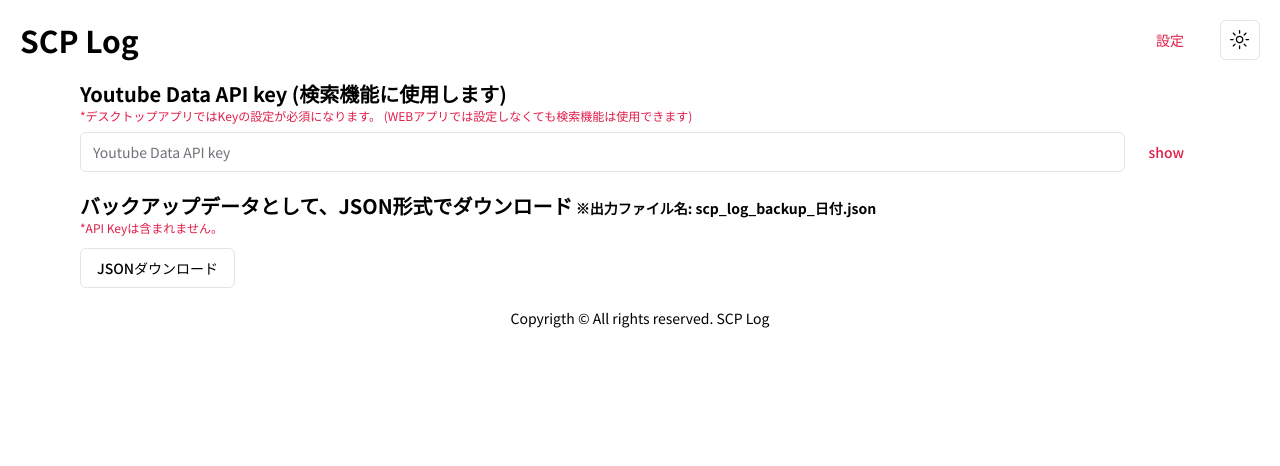
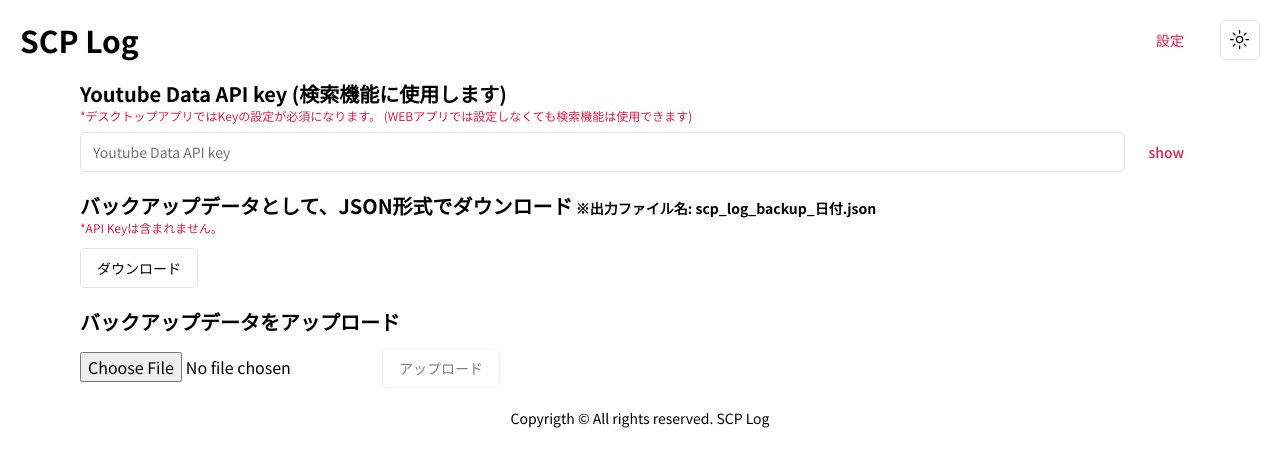
Before and after one commit to yoshi-non/scp-log, a Next.js app: page /setting in a window 1280 px wide. Shown: the top 466 px of the page. Built offline with nearby package versions, Linux system fonts and the light colour scheme; no server answers.

Commit message:
バックアップデータをアップロード(全上書き処理)

```diff
--- a/src/components/features/DownloadAndUploadLocalStorage/index.tsx
+++ b/src/components/features/DownloadAndUploadLocalStorage/index.tsx
@@ -2,11 +2,17 @@ import { Button } from '@/components/ui/button';
 import { localStorageKey } from '@/constants/localStorageKey';
 import { LocalStorageObjects } from '@/types/localstrageObjects';
 import { localStorageDownload } from '@/components/features/DownloadAndUploadLocalStorage/logics/localStorageDownload';
-import { getFromLocalStorage } from '@/utils/storage';
+import {
+  getFromLocalStorage,
+  saveToLocalStorage,
+} from '@/utils/storage';
 import { useEffect, useState } from 'react';
+import { toast } from 'sonner';
 
 const DownloadAndUploadLocalStorage = () => {
   const [localStorageObjects, setLocalStorageObjects] =
+    useState<LocalStorageObjects>([]);
+  const [uploadFileObjects, setUploadFileObjects] =
     useState<LocalStorageObjects>([]);
 
   useEffect(() => {
@@ -17,6 +23,33 @@ const DownloadAndUploadLocalStorage = () => {
 
   const downloadHandler = () => {
     localStorageDownload(localStorageObjects);
+  };
+
+  const changeUploadFile = (
+    e: React.ChangeEvent<HTMLInputElement>
+  ) => {
+    const file = e.target.files?.[0];
+    if (!file) return;
+    const reader = new FileReader();
+    reader.onload = (e) => {
+      const result = e.target?.result;
+      if (!result) return;
+      try {
+        const parsedData = JSON.parse(result as string);
+        if (parsedData.length === 0) return;
+        setUploadFileObjects(parsedData);
+      } catch (error) {
+        console.error(error);
+        toast.error(`ファイルが規定の形式ではありません。`);
+        setUploadFileObjects([]);
+        return;
+      }
+    };
+    reader.readAsText(file);
+  };
+
+  const uploadHandler = () => {
+    saveToLocalStorage(localStorageKey, uploadFileObjects);
   };
 
   return (
@@ -36,7 +69,26 @@ const DownloadAndUploadLocalStorage = () => {
           onClick={downloadHandler}
           className="mt-3"
         >
-          JSONダウンロード
+          ダウンロード
+        </Button>
+      </div>
+
+      <div className="mt-5">
+        <p className="text-xl font-bold">
+          バックアップデータをアップロード
+        </p>
+        <input
+          type="file"
+          accept=".json"
+          onChange={(e) => changeUploadFile(e)}
+        />
+        <Button
+          disabled={uploadFileObjects.length === 0}
+          variant="outline"
+          onClick={uploadHandler}
+          className="mt-3"
+        >
+          アップロード
         </Button>
       </div>
     </div>
```
